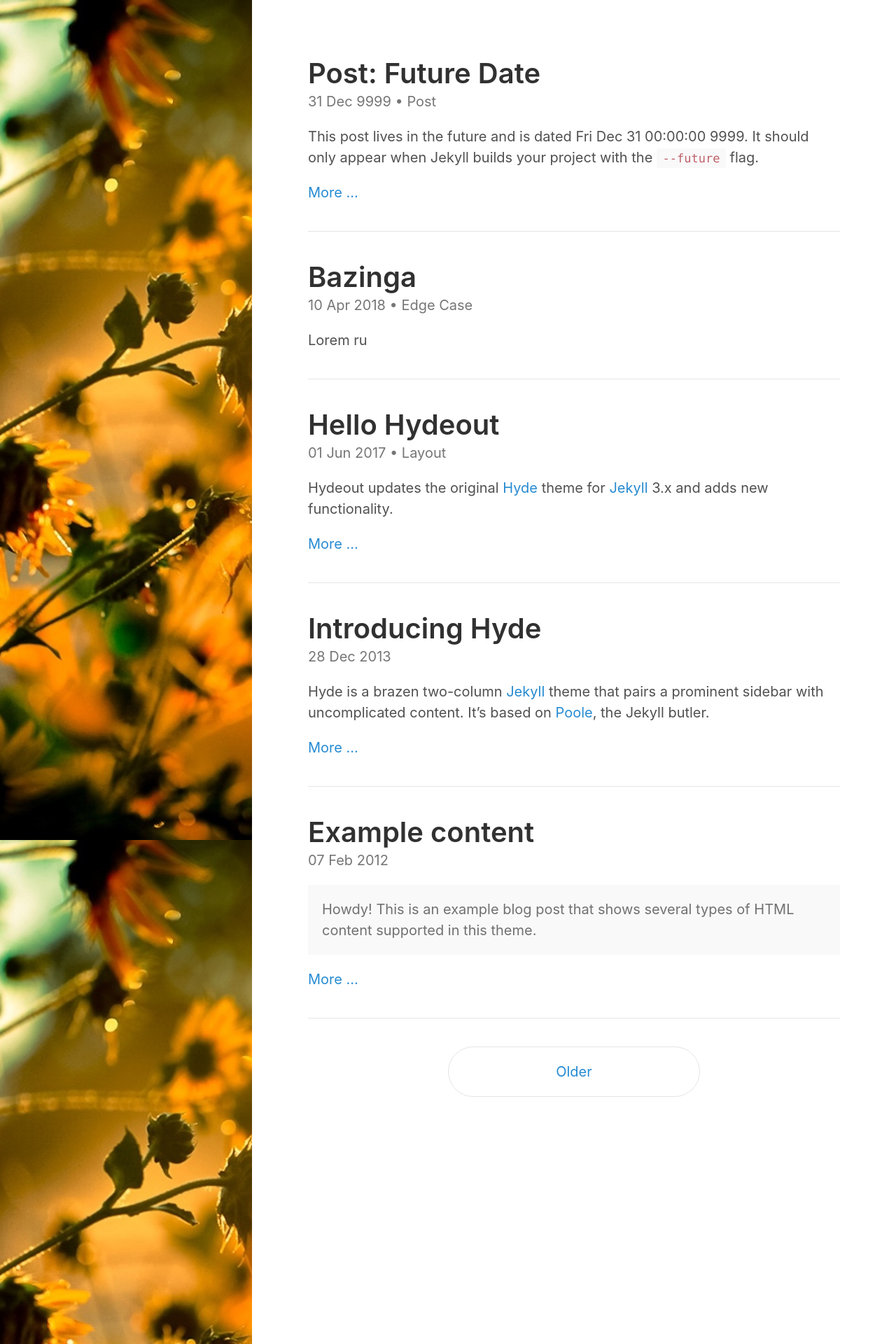
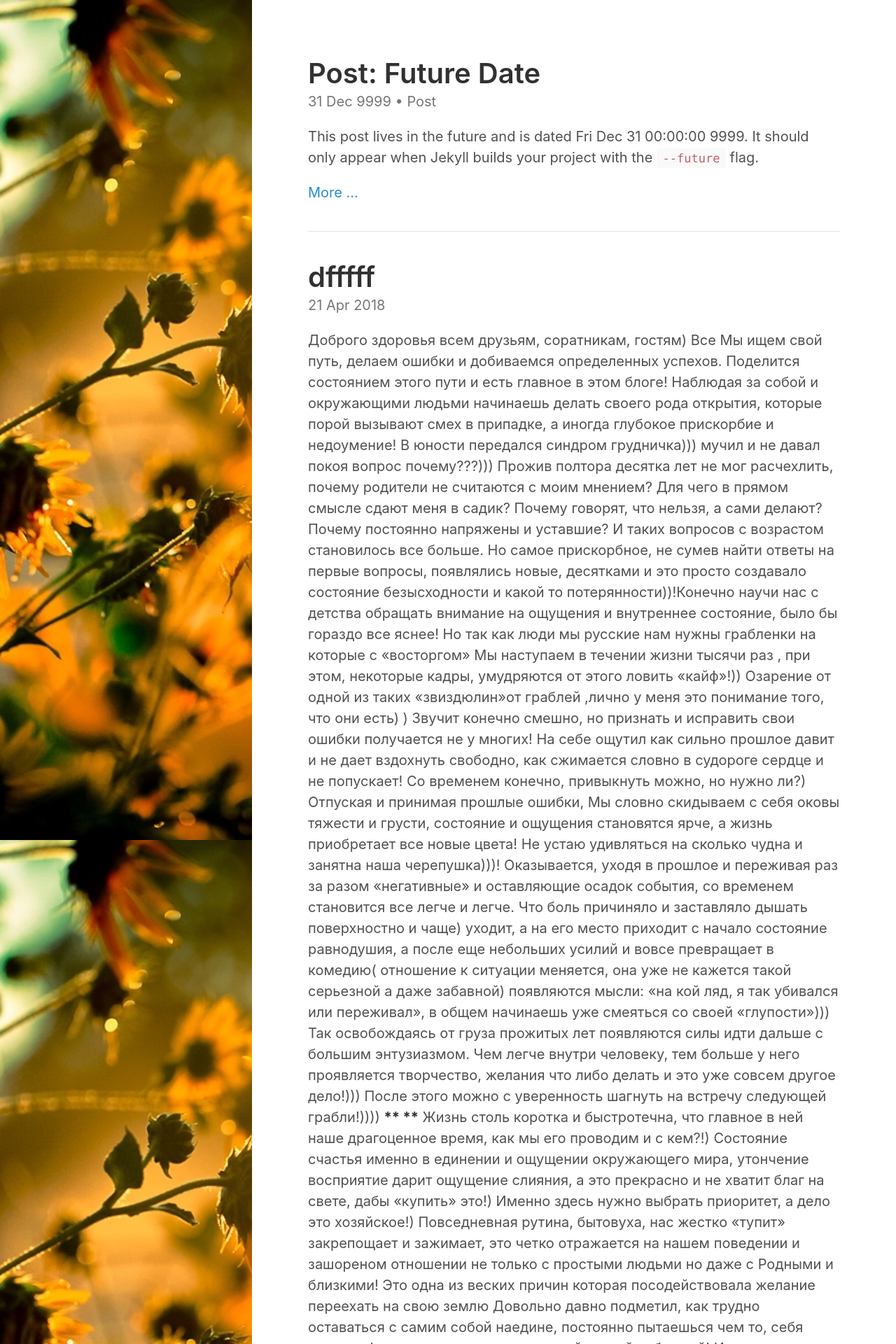
Before and after one commit to ramanyakovlev/ramanyakovlev.github.io, a Jekyll site: the page built from index.html, in a window 1280 px wide. Shown: the top 1920 px of the page at 70% size. Built offline with Jekyll 4.4.1, drawn with Linux system fonts in a browser that asks for light colours; the list of posts is cut into pages by our own code; some of the changed text lies outside the part shown.

Commit message:
Update and rename 2018-04-021-First.md to 2018-04-21-First.md

```diff
--- a/_posts/2018-04-021-First.md
+++ b/_posts/2018-04-21-First.md
@@ -1,6 +1,6 @@
 ---
 layout: post
-title: "Вступительное слово"
+title: "dfffff"
 ---
 
   Доброго здоровья всем друзьям, соратникам, гостям) Все Мы ищем свой путь, делаем ошибки и
```
